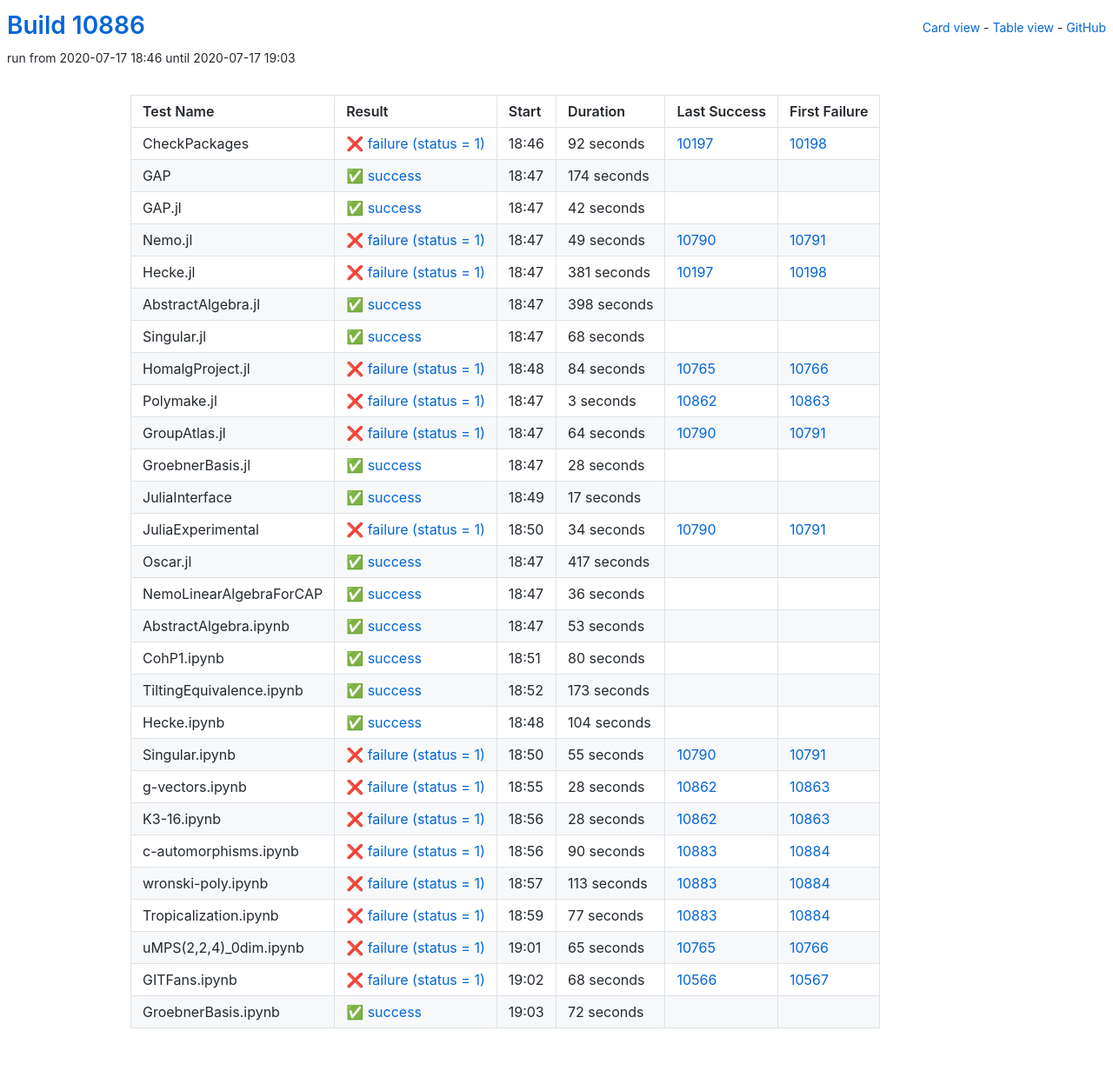
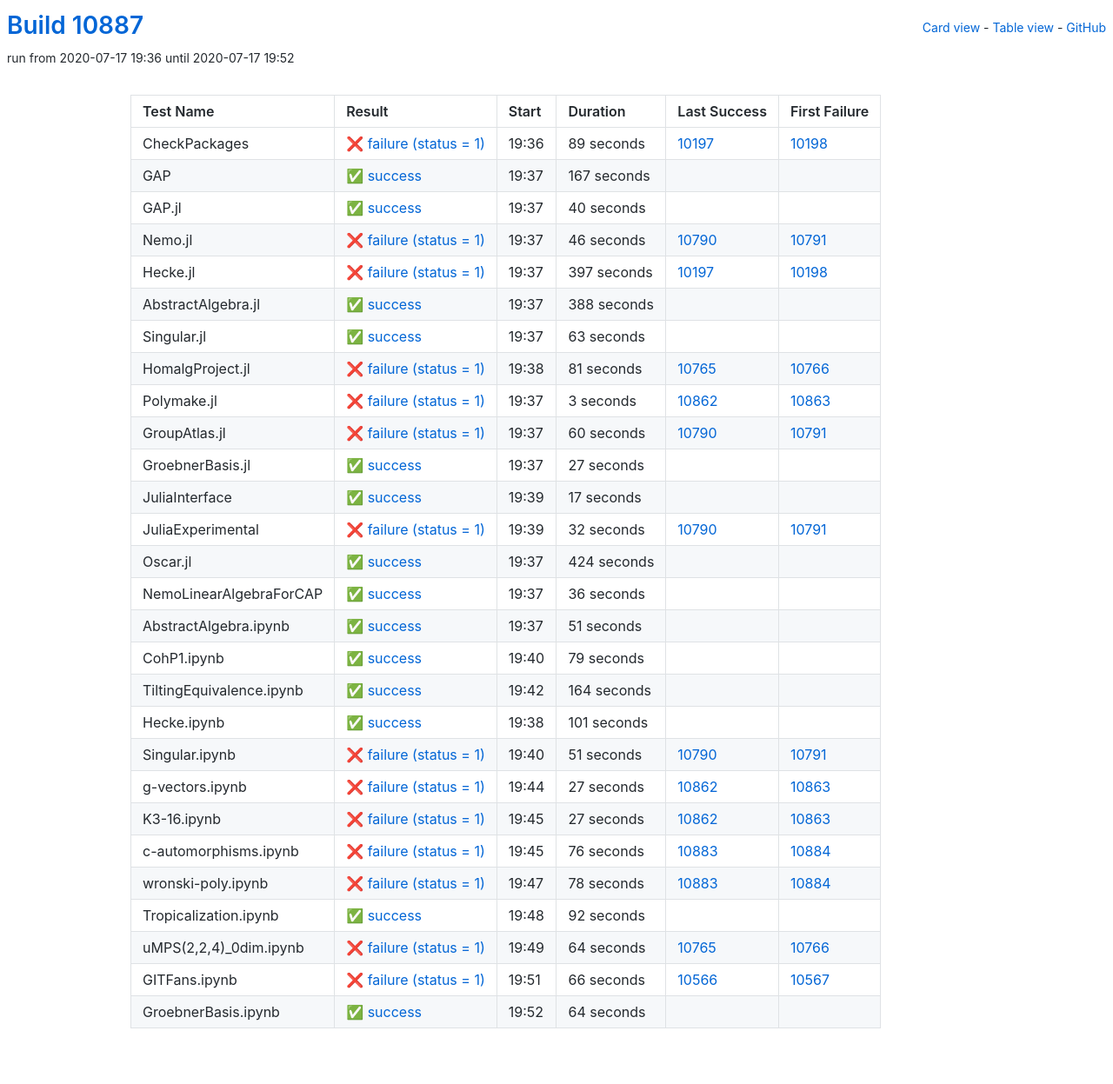
Before and after one commit to oscar-system/oscar-ci-status, a Jekyll site: the page built from table.html, in a window 1280 px wide. Shown: the whole page at 87% size. Built offline with Jekyll 4.4.1, drawn with Linux system fonts in a browser that asks for light colours.

Commit message:
Build #10887

```diff
--- a/_data/ci.yml
+++ b/_data/ci.yml
@@ -1,6 +1,6 @@
 ---
-build: 10886
-build_url: https://oscarci.mathematik.uni-kl.de/job/oscar/10886/
+build: 10887
+build_url: https://oscarci.mathematik.uni-kl.de/job/oscar/10887/
 job: oscar
 organization: oscar-system
 repo: oscar-ci-status
@@ -8,104 +8,104 @@ repourl: https://github.com/oscar-system/oscar-ci-status
 tests:
 - name: CheckPackages
   id: checkpackages
-  log: https://oscarci.mathematik.uni-kl.de/job/oscar/10886/artifact/logs/build-10886/CheckPackages.log
-  start: 2020-07-17 18:46
+  log: https://oscarci.mathematik.uni-kl.de/job/oscar/10887/artifact/logs/build-10887/CheckPackages.log
+  start: 2020-07-17 19:36
   success: false
   exitcode: 1
   status: failure
-  duration: 92
+  duration: 89
   last_success: 10197
   last_success_url: https://oscarci.mathematik.uni-kl.de/job/oscar/10197/
   first_failure: 10198
   first_failure_url: https://oscarci.mathematik.uni-kl.de/job/oscar/10198/
 - name: GAP
   id: gap
-  log: https://oscarci.mathematik.uni-kl.de/job/oscar/10886/artifact/logs/build-10886/GAP.log
-  start: 2020-07-17 18:47
+  log: https://oscarci.mathematik.uni-kl.de/job/oscar/10887/artifact/logs/build-10887/GAP.log
+  start: 2020-07-17 19:37
   success: true
   exitcode: 0
   status: success
-  duration: 174
+  duration: 167
   last_success: false
   last_success_url:
   first_failure: false
   first_failure_url:
 - name: GAP.jl
   id: gap-jl
-  log: https://oscarci.mathematik.uni-kl.de/job/oscar/10886/artifact/logs/build-10886/GAP.jl.log
-  start: 2020-07-17 18:47
+  log: https://oscarci.mathematik.uni-kl.de/job/oscar/10887/artifact/logs/build-10887/GAP.jl.log
+  start: 2020-07-17 19:37
   success: true
   exitcode: 0
   status: success
-  duration: 42
+  duration: 40
   last_success: false
   last_success_url:
   first_failure: false
   first_failure_url:
 - name: Nemo.jl
   id: nemo-jl
-  log: https://oscarci.mathematik.uni-kl.de/job/oscar/10886/artifact/logs/build-10886/Nemo.jl.log
-  start: 2020-07-17 18:47
+  log: https://oscarci.mathematik.uni-kl.de/job/oscar/10887/artifact/logs/build-10887/Nemo.jl.log
+  start: 2020-07-17 19:37
   success: false
   exitcode: 1
   status: failure
-  duration: 49
+  duration: 46
   last_success: 10790
   last_success_url: https://oscarci.mathematik.uni-kl.de/job/oscar/10790/
   first_failure: 10791
   first_failure_url: https://oscarci.mathematik.uni-kl.de/job/oscar/10791/
 - name: Hecke.jl
   id: hecke-jl
-  log: https://oscarci.mathematik.uni-kl.de/job/oscar/10886/artifact/logs/build-10886/Hecke.jl.log
-  start: 2020-07-17 18:47
+  log: https://oscarci.mathematik.uni-kl.de/job/oscar/10887/artifact/logs/build-10887/Hecke.jl.log
+  start: 2020-07-17 19:37
   success: false
   exitcode: 1
   status: failure
-  duration: 381
+  duration: 397
   last_success: 10197
   last_success_url: https://oscarci.mathematik.uni-kl.de/job/oscar/10197/
   first_failure: 10198
   first_failure_url: https://oscarci.mathematik.uni-kl.de/job/oscar/10198/
 - name: AbstractAlgebra.jl
   id: abstractalgebra-jl
-  log: https://oscarci.mathematik.uni-kl.de/job/oscar/10886/artifact/logs/build-10886/AbstractAlgebra.jl.log
-  start: 2020-07-17 18:47
+  log: https://oscarci.mathematik.uni-kl.de/job/oscar/10887/artifact/logs/build-10887/AbstractAlgebra.jl.log
+  start: 2020-07-17 19:37
   success: true
   exitcode: 0
   status: success
-  duration: 398
+  duration: 388
   last_success: false
   last_success_url:
   first_failure: false
   first_failure_url:
 - name: Singular.jl
   id: singular-jl
-  log: https://oscarci.mathematik.uni-kl.de/job/oscar/10886/artifact/logs/build-10886/Singular.jl.log
-  start: 2020-07-17 18:47
+  log: https://oscarci.mathematik.uni-kl.de/job/oscar/10887/artifact/logs/build-10887/Singular.jl.log
+  start: 2020-07-17 19:37
   success: true
   exitcode: 0
   status: success
-  duration: 68
+  duration: 63
   last_success: false
   last_success_url:
   first_failure: false
   first_failure_url:
 - name: HomalgProject.jl
   id: homalgproject-jl
-  log: https://oscarci.mathematik.uni-kl.de/job/oscar/10886/artifact/logs/build-10886/HomalgProject.jl.log
-  start: 2020-07-17 18:48
+  log: https://oscarci.mathematik.uni-kl.de/job/oscar/10887/artifact/logs/build-10887/HomalgProject.jl.log
+  start: 2020-07-17 19:38
   success: false
   exitcode: 1
   status: failure
-  duration: 84
+  duration: 81
   last_success: 10765
   last_success_url: https://oscarci.mathematik.uni-kl.de/job/oscar/10765/
   first_failure: 10766
   first_failure_url: https://oscarci.mathematik.uni-kl.de/job/oscar/10766/
 - name: Polymake.jl
   id: polymake-jl
-  log: https://oscarci.mathematik.uni-kl.de/job/oscar/10886/artifact/logs/build-10886/Polymake.jl.log
-  start: 2020-07-17 18:47
+  log: https://oscarci.mathematik.uni-kl.de/job/oscar/10887/artifact/logs/build-10887/Polymake.jl.log
+  start: 2020-07-17 19:37
   success: false
   exitcode: 1
   status: failure
@@ -116,32 +116,32 @@ tests:
   first_failure_url: https://oscarci.mathematik.uni-kl.de/job/oscar/10863/
 - name: GroupAtlas.jl
   id: groupatlas-jl
-  log: https://oscarci.mathematik.uni-kl.de/job/oscar/10886/artifact/logs/build-10886/GroupAtlas.jl.log
-  start: 2020-07-17 18:47
+  log: https://oscarci.mathematik.uni-kl.de/job/oscar/10887/artifact/logs/build-10887/GroupAtlas.jl.log
+  start: 2020-07-17 19:37
   success: false
   exitcode: 1
   status: failure
-  duration: 64
+  duration: 60
   last_success: 10790
   last_success_url: https://oscarci.mathematik.uni-kl.de/job/oscar/10790/
   first_failure: 10791
   first_failure_url: https://oscarci.mathematik.uni-kl.de/job/oscar/10791/
 - name: GroebnerBasis.jl
   id: groebnerbasis-jl
-  log: https://oscarci.mathematik.uni-kl.de/job/oscar/10886/artifact/logs/build-10886/GroebnerBasis.jl.log
-  start: 2020-07-17 18:47
+  log: https://oscarci.mathematik.uni-kl.de/job/oscar/10887/artifact/logs/build-10887/GroebnerBasis.jl.log
+  start: 2020-07-17 19:37
   success: true
   exitcode: 0
   status: success
-  duration: 28
+  duration: 27
   last_success: false
   last_success_url:
   first_failure: false
   first_failure_url:
 - name: JuliaInterface
   id: juliainterface
-  log: https://oscarci.mathematik.uni-kl.de/job/oscar/10886/artifact/logs/build-10886/JuliaInterface.log
-  start: 2020-07-17 18:49
+  log: https://oscarci.mathematik.uni-kl.de/job/oscar/10887/artifact/logs/build-10887/JuliaInterface.log
+  start: 2020-07-17 19:39
   success: true
   exitcode: 0
   status: success
@@ -152,32 +152,32 @@ tests:
   first_failure_url:
 - name: JuliaExperimental
   id: juliaexperimental
-  log: https://oscarci.mathematik.uni-kl.de/job/oscar/10886/artifact/logs/build-10886/JuliaExperimental.log
-  start: 2020-07-17 18:50
+  log: https://oscarci.mathematik.uni-kl.de/job/oscar/10887/artifact/logs/build-10887/JuliaExperimental.log
+  start: 2020-07-17 19:39
   success: false
   exitcode: 1
   status: failure
-  duration: 34
+  duration: 32
   last_success: 10790
   last_success_url: https://oscarci.mathematik.uni-kl.de/job/oscar/10790/
   first_failure: 10791
   first_failure_url: https://oscarci.mathematik.uni-kl.de/job/oscar/10791/
 - name: Oscar.jl
   id: oscar-jl
-  log: https://oscarci.mathematik.uni-kl.de/job/oscar/10886/artifact/logs/build-10886/Oscar.jl.log
-  start: 2020-07-17 18:47
+  log: https://oscarci.mathematik.uni-kl.de/job/oscar/10887/artifact/logs/build-10887/Oscar.jl.log
+  start: 2020-07-17 19:37
   success: true
   exitcode: 0
   status: success
-  duration: 417
+  duration: 424
   last_success: false
   last_success_url:
   first_failure: false
   first_failure_url:
 - name: NemoLinearAlgebraForCAP
   id: nemolinearalgebraforcap
-  log: https://oscarci.mathematik.uni-kl.de/job/oscar/10886/artifact/logs/build-10886/NemoLinearAlgebraForCAP.log
-  start: 2020-07-17 18:47
+  log: https://oscarci.mathematik.uni-kl.de/job/oscar/10887/artifact/logs/build-10887/NemoLinearAlgebraForCAP.log
+  start: 2020-07-17 19:37
   success: true
   exitcode: 0
   status: success
@@ -188,156 +188,156 @@ tests:
   first_failure_url:
 - name: AbstractAlgebra.ipynb
   id: abstractalgebra-ipynb
-  log: https://oscarci.mathematik.uni-kl.de/job/oscar/10886/artifact/logs/build-10886/AbstractAlgebra.ipynb.log
-  start: 2020-07-17 18:47
+  log: https://oscarci.mathematik.uni-kl.de/job/oscar/10887/artifact/logs/build-10887/AbstractAlgebra.ipynb.log
+  start: 2020-07-17 19:37
   success: true
   exitcode: 0
   status: success
-  duration: 53
+  duration: 51
   last_success: false
   last_success_url:
   first_failure: false
   first_failure_url:
 - name: CohP1.ipynb
   id: cohp1-ipynb
-  log: https://oscarci.mathematik.uni-kl.de/job/oscar/10886/artifact/logs/build-10886/CohP1.ipynb.log
-  start: 2020-07-17 18:51
+  log: https://oscarci.mathematik.uni-kl.de/job/oscar/10887/artifact/logs/build-10887/CohP1.ipynb.log
+  start: 2020-07-17 19:40
   success: true
   exitcode: 0
   status: success
-  duration: 80
+  duration: 79
   last_success: false
   last_success_url:
   first_failure: false
   first_failure_url:
 - name: TiltingEquivalence.ipynb
   id: tiltingequivalence-ipynb
-  log: https://oscarci.mathematik.uni-kl.de/job/oscar/10886/artifact/logs/build-10886/TiltingEquivalence.ipynb.log
-  start: 2020-07-17 18:52
+  log: https://oscarci.mathematik.uni-kl.de/job/oscar/10887/artifact/logs/build-10887/TiltingEquivalence.ipynb.log
+  start: 2020-07-17 19:42
   success: true
   exitcode: 0
   status: success
-  duration: 173
+  duration: 164
   last_success: false
   last_success_url:
   first_failure: false
   first_failure_url:
 - name: Hecke.ipynb
   id: hecke-ipynb
-  log: https://oscarci.mathematik.uni-kl.de/job/oscar/10886/artifact/logs/build-10886/Hecke.ipynb.log
-  start: 2020-07-17 18:48
+  log: https://oscarci.mathematik.uni-kl.de/job/oscar/10887/artifact/logs/build-10887/Hecke.ipynb.log
+  start: 2020-07-17 19:38
   success: true
   exitcode: 0
   status: success
-  duration: 104
+  duration: 101
   last_success: false
   last_success_url:
   first_failure: false
   first_failure_url:
 - name: Singular.ipynb
   id: singular-ipynb
-  log: https://oscarci.mathematik.uni-kl.de/job/oscar/10886/artifact/logs/build-10886/Singular.ipynb.log
-  start: 2020-07-17 18:50
+  log: https://oscarci.mathematik.uni-kl.de/job/oscar/10887/artifact/logs/build-10887/Singular.ipynb.log
+  start: 2020-07-17 19:40
   success: false
   exitcode: 1
   status: failure
-  duration: 55
+  duration: 51
   last_success: 10790
   last_success_url: https://oscarci.mathematik.uni-kl.de/job/oscar/10790/
   first_failure: 10791
   first_failure_url: https://oscarci.mathematik.uni-kl.de/job/oscar/10791/
 - name: g-vectors.ipynb
   id: g-vectors-ipynb
-  log: https://oscarci.mathematik.uni-kl.de/job/oscar/10886/artifact/logs/build-10886/g-vectors.ipynb.log
-  start: 2020-07-17 18:55
+  log: https://oscarci.mathematik.uni-kl.de/job/oscar/10887/artifact/logs/build-10887/g-vectors.ipynb.log
+  start: 2020-07-17 19:44
   success: false
   exitcode: 1
   status: failure
-  duration: 28
+  duration: 27
   last_success: 10862
   last_success_url: https://oscarci.mathematik.uni-kl.de/job/oscar/10862/
   first_failure: 10863
   first_failure_url: https://oscarci.mathematik.uni-kl.de/job/oscar/10863/
 - name: K3-16.ipynb
   id: k3-16-ipynb
-  log: https://oscarci.mathematik.uni-kl.de/job/oscar/10886/artifact/logs/build-10886/K3-16.ipynb.log
-  start: 2020-07-17 18:56
+  log: https://oscarci.mathematik.uni-kl.de/job/oscar/10887/artifact/logs/build-10887/K3-16.ipynb.log
+  start: 2020-07-17 19:45
   success: false
   exitcode: 1
   status: failure
-  duration: 28
+  duration: 27
   last_success: 10862
   last_success_url: https://oscarci.mathematik.uni-kl.de/job/oscar/10862/
   first_failure: 10863
   first_failure_url: https://oscarci.mathematik.uni-kl.de/job/oscar/10863/
 - name: c-automorphisms.ipynb
   id: c-automorphisms-ipynb
-  log: https://oscarci.mathematik.uni-kl.de/job/oscar/10886/artifact/logs/build-10886/c-automorphisms.ipynb.log
-  start: 2020-07-17 18:56
+  log: https://oscarci.mathematik.uni-kl.de/job/oscar/10887/artifact/logs/build-10887/c-automorphisms.ipynb.log
+  start: 2020-07-17 19:45
   success: false
   exitcode: 1
   status: failure
-  duration: 90
+  duration: 76
   last_success: 10883
   last_success_url: https://oscarci.mathematik.uni-kl.de/job/oscar/10883/
   first_failure: 10884
   first_failure_url: https://oscarci.mathematik.uni-kl.de/job/oscar/10884/
 - name: wronski-poly.ipynb
   id: wronski-poly-ipynb
-  log: https://oscarci.mathematik.uni-kl.de/job/oscar/10886/artifact/logs/build-10886/wronski-poly.ipynb.log
-  start: 2020-07-17 18:57
+  log: https://oscarci.mathematik.uni-kl.de/job/oscar/10887/artifact/logs/build-10887/wronski-poly.ipynb.log
+  start: 2020-07-17 19:47
   success: false
   exitcode: 1
   status: failure
-  duration: 113
+  duration: 78
   last_success: 10883
   last_success_url: https://oscarci.mathematik.uni-kl.de/job/oscar/10883/
   first_failure: 10884
   first_failure_url: https://oscarci.mathematik.uni-kl.de/job/oscar/10884/
 - name: Tropicalization.ipynb
   id: tropicalization-ipynb
-  log: https://oscarci.mathematik.uni-kl.de/job/oscar/10886/artifact/logs/build-10886/Tropicalization.ipynb.log
-  start: 2020-07-17 18:59
+  log: https://oscarci.mathematik.uni-kl.de/job/oscar/10887/artifact/logs/build-10887/Tropicalization.ipynb.log
+  start: 2020-07-17 19:48
+  success: true
+  exitcode: 0
+  status: success
+  duration: 92
+  last_success: false
+  last_success_url:
+  first_failure: false
+  first_failure_url:
+- name: uMPS(2,2,4)_0dim.ipynb
+  id: umps-2-2-4-0dim-ipynb
+  log: https://oscarci.mathematik.uni-kl.de/job/oscar/10887/artifact/logs/build-10887/uMPS-2-2-4-_0dim.ipynb.log
+  start: 2020-07-17 19:49
   success: false
   exitcode: 1
   status: failure
-  duration: 77
-  last_success: 10883
-  last_success_url: https://oscarci.mathematik.uni-kl.de/job/oscar/10883/
-  first_failure: 10884
-  first_failure_url: https://oscarci.mathematik.uni-kl.de/job/oscar/10884/
-- name: uMPS(2,2,4)_0dim.ipynb
-  id: umps-2-2-4-0dim-ipynb
-  log: https://oscarci.mathematik.uni-kl.de/job/oscar/10886/artifact/logs/build-10886/uMPS-2-2-4-_0dim.ipynb.log
-  start: 2020-07-17 19:01
-  success: false
-  exitcode: 1
-  status: failure
-  duration: 65
+  duration: 64
   last_success: 10765
   last_success_url: https://oscarci.mathematik.uni-kl.de/job/oscar/10765/
   first_failure: 10766
   first_failure_url: https://oscarci.mathematik.uni-kl.de/job/oscar/10766/
 - name: GITFans.ipynb
   id: gitfans-ipynb
-  log: https://oscarci.mathematik.uni-kl.de/job/oscar/10886/artifact/logs/build-10886/GITFans.ipynb.log
-  start: 2020-07-17 19:02
+  log: https://oscarci.mathematik.uni-kl.de/job/oscar/10887/artifact/logs/build-10887/GITFans.ipynb.log
+  start: 2020-07-17 19:51
   success: false
   exitcode: 1
   status: failure
-  duration: 68
+  duration: 66
   last_success: 10566
   last_success_url: https://oscarci.mathematik.uni-kl.de/job/oscar/10566/
   first_failure: 10567
   first_failure_url: https://oscarci.mathematik.uni-kl.de/job/oscar/10567/
 - name: GroebnerBasis.ipynb
   id: groebnerbasis-ipynb
-  log: https://oscarci.mathematik.uni-kl.de/job/oscar/10886/artifact/logs/build-10886/GroebnerBasis.ipynb.log
-  start: 2020-07-17 19:03
+  log: https://oscarci.mathematik.uni-kl.de/job/oscar/10887/artifact/logs/build-10887/GroebnerBasis.ipynb.log
+  start: 2020-07-17 19:52
   success: true
   exitcode: 0
   status: success
-  duration: 72
+  duration: 64
   last_success: false
   last_success_url:
   first_failure: false
```
Also changed, not shown: README.md.
